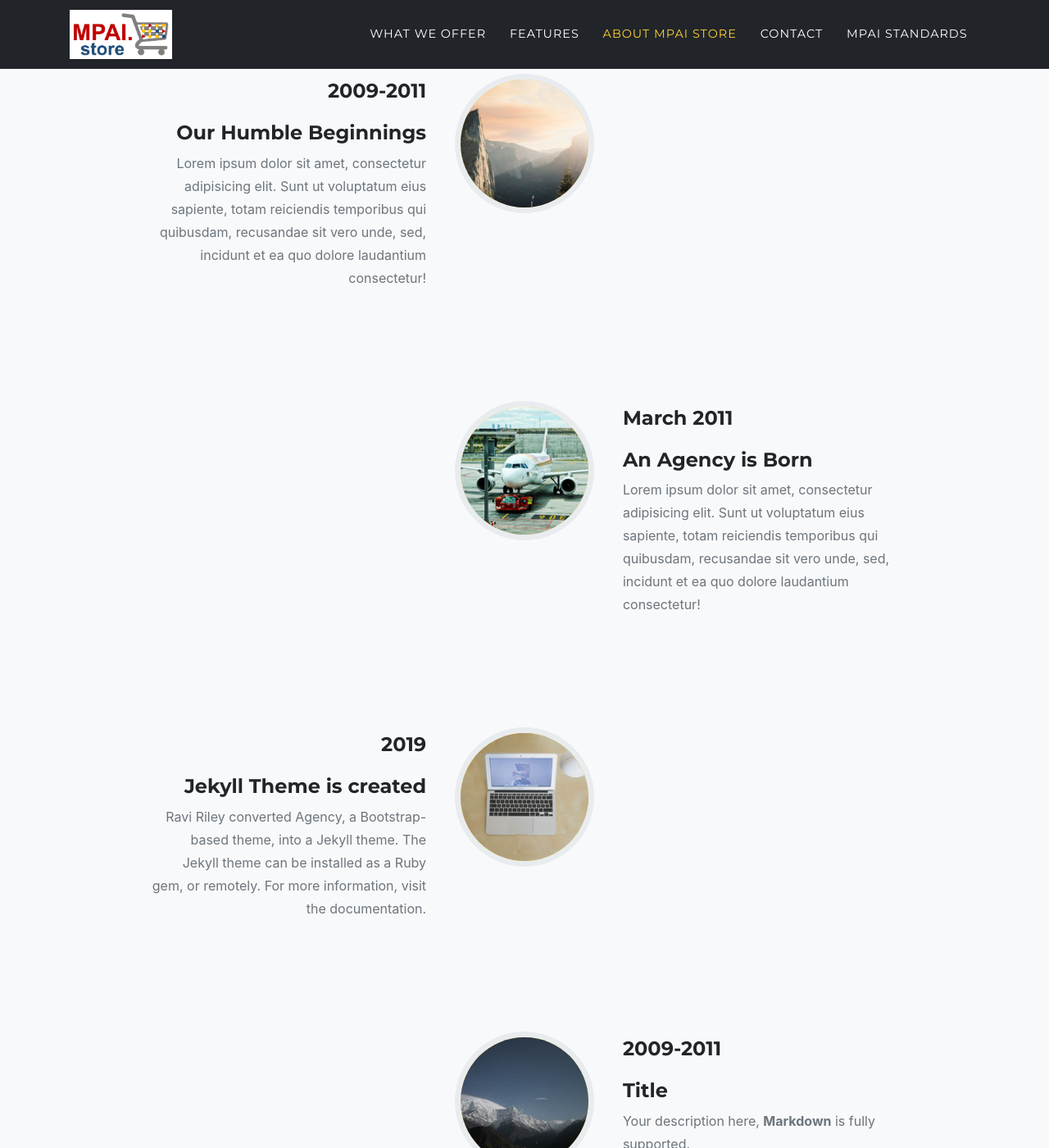
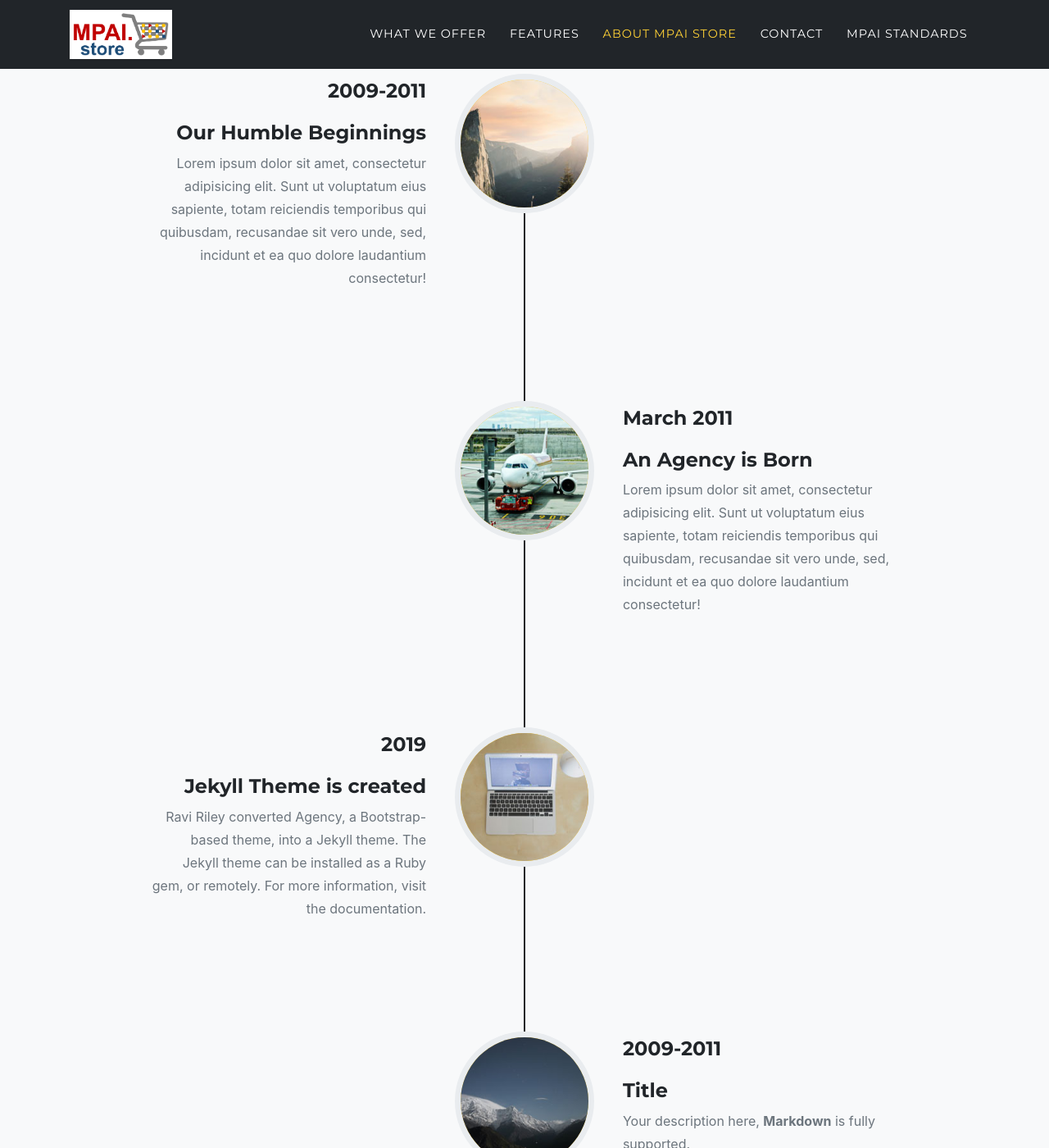
Before and after one commit to PaoloRibeca/mpai-store.github.io, a Jekyll site: the page built from index.md, in a window 1280 px wide and 1400 px high, scrolled down 3247 px. Shown: the whole window at 82% size. Built offline with Jekyll 4.4.1, drawn with Linux system fonts in a browser that asks for light colours; some web fonts are replaced.

Commit message:
Reverted change

```diff
--- a/_sass/layout/_timeline.scss
+++ b/_sass/layout/_timeline.scss
@@ -11,7 +11,7 @@
     width: 2px;
     margin-left: -1.5px;
     content: "";
-    background-color: $gray-100;
+    background-color: $gray-900;
   }
   > li {
     position: relative;
```
